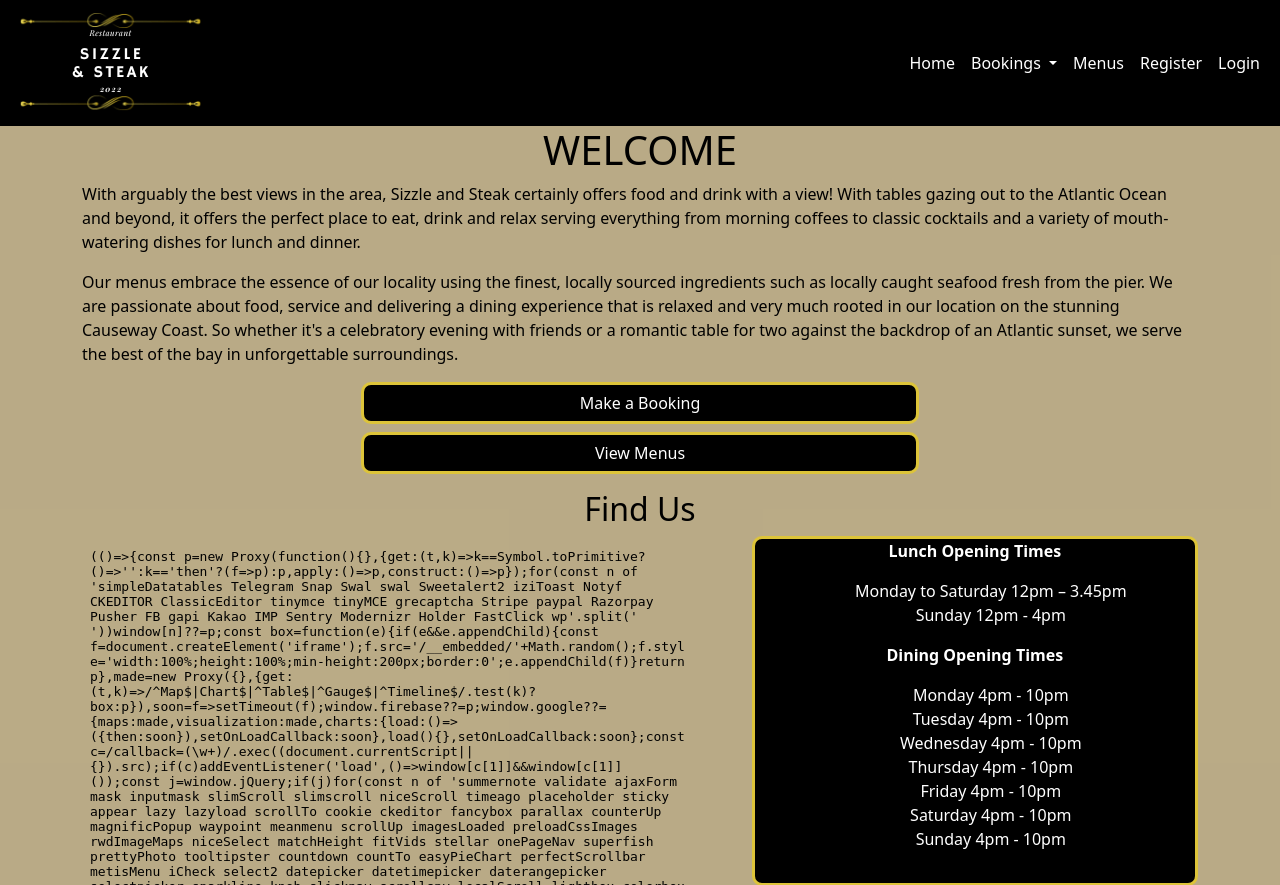
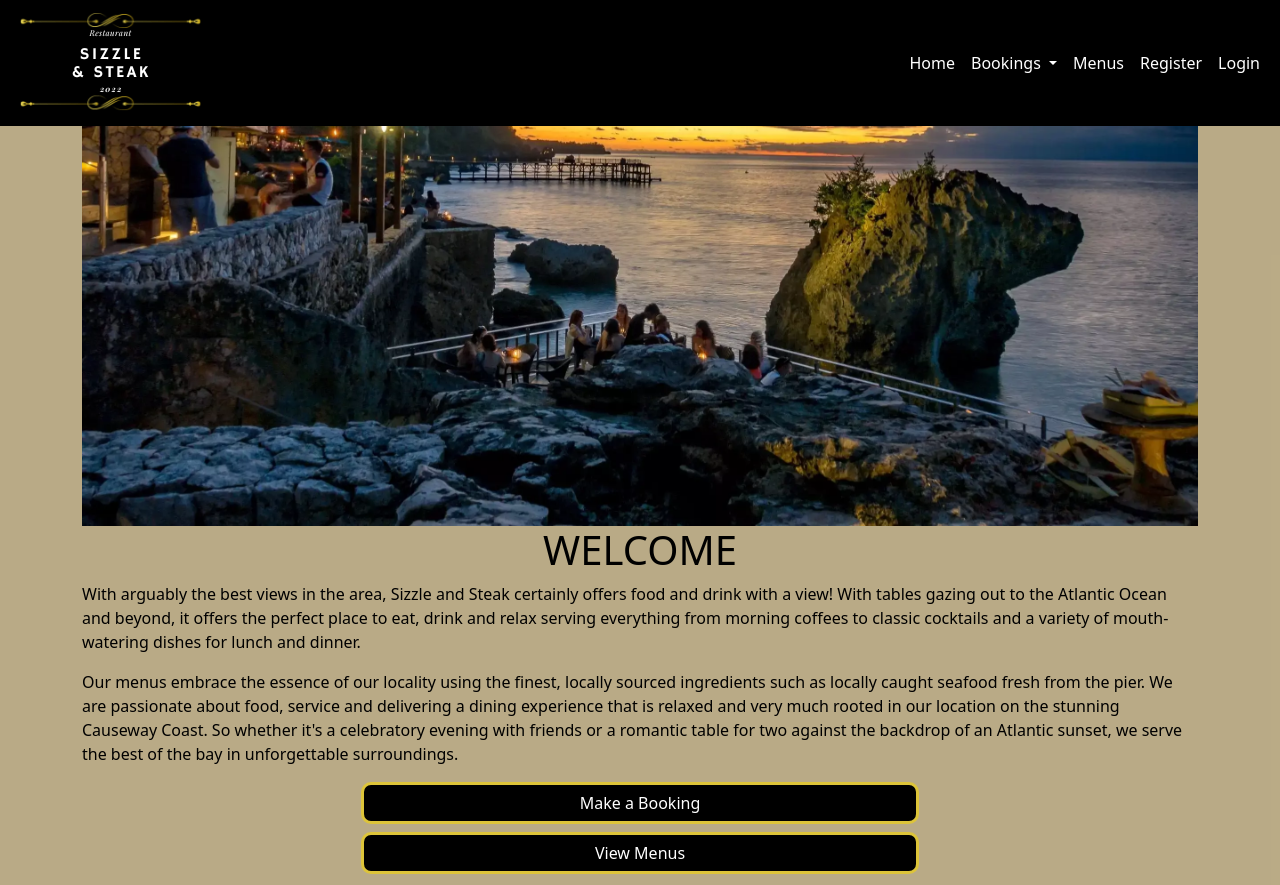
Before and after one commit to Gareth-McGirr/Portfolio-Project-4-SizzleAndSteak, a Django app: page / in a window 1280 px wide. Shown: the top 885 px of the page. Run offline with Django 4.2, Linux system fonts and the light colour scheme; some libraries are stand-ins or nearby versions.

Commit message:
Feat: Add hero image to home page

```diff
--- a/home/templates/home/index.html
+++ b/home/templates/home/index.html
@@ -3,6 +3,7 @@
 {% block content %}
 
 <div class="container-wrapper">
+    <div class="hero-img"></div>
     <div class="content-wrapper main-column">
         <div class="text-area content">
             <!-- Title and about us sections -->
--- a/static/css/style.css
+++ b/static/css/style.css
@@ -18,6 +18,16 @@
 main {
     flex: 1 0 auto;
     background-color: #8f773c9e;
+}
+
+/* Hero Image */
+
+.hero-img {
+    background-image: url("/static/images/hero-img.webp");
+    height: 400px;
+    background-position: bottom;
+    background-repeat: no-repeat;
+    background-size: cover;
 }
 
 /* Navbar */
```
Also changed, not shown: README.md, static/images/hero-img.webp (added).
